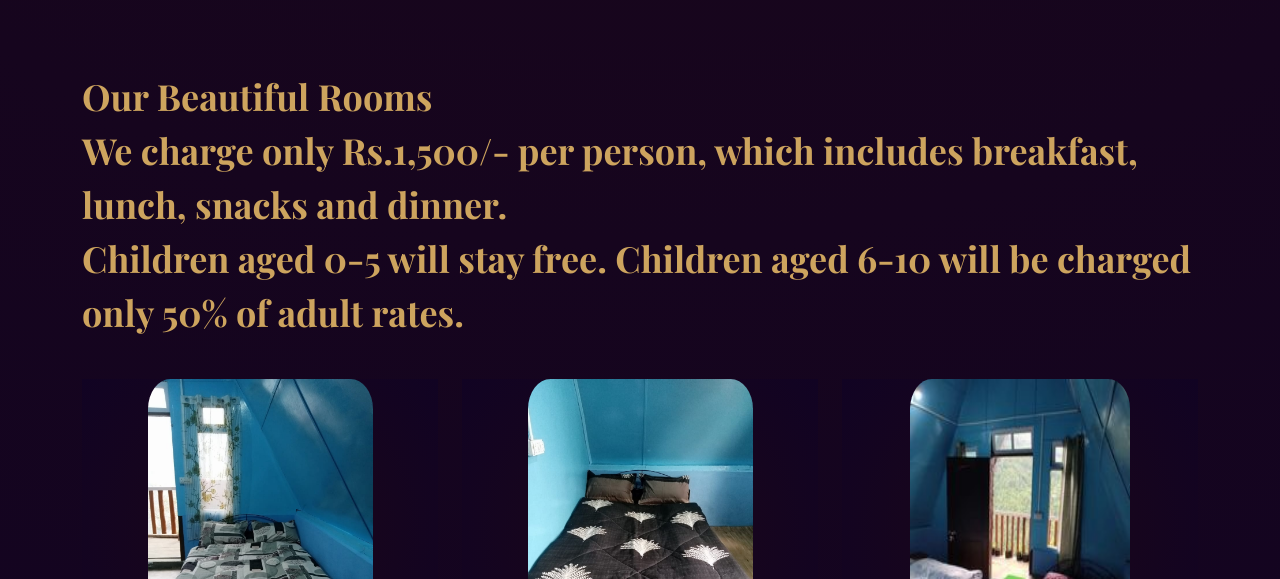
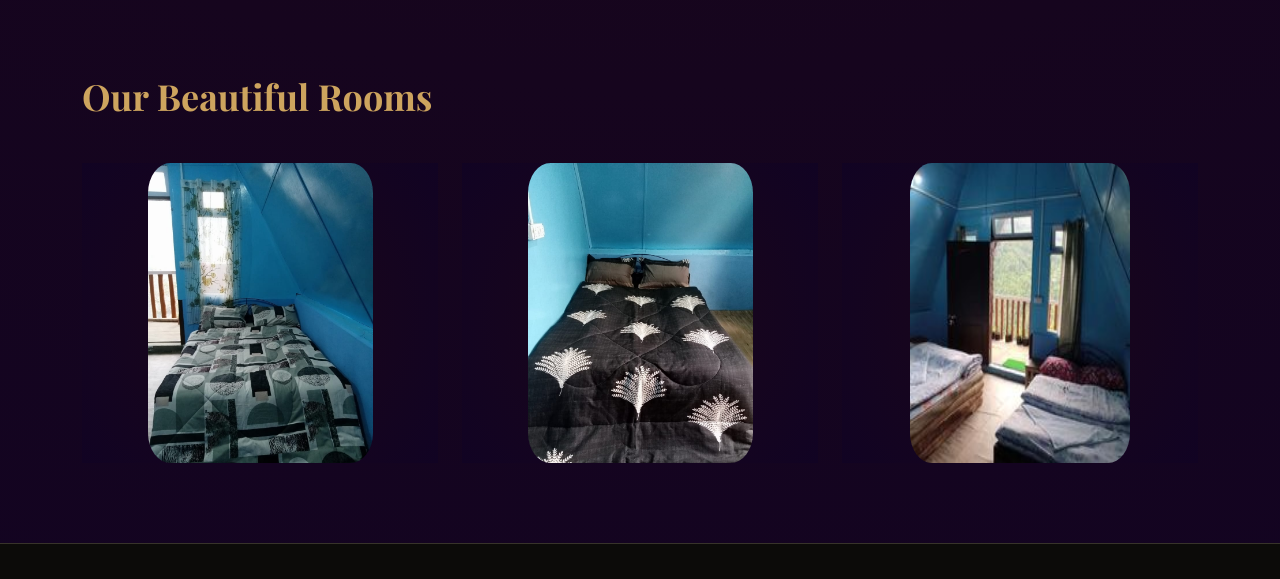
Before and after one commit to atithyaHomestay/atithya, a plain HTML site: page index.html in a window 1280 px wide. Shown: the part 3000-3579 px from the top of the page. Drawn offline with nearby package versions, Linux system fonts and the light colour scheme; a web font is replaced by a local one.

Commit message:
Update index.html

```diff
--- a/index.html
+++ b/index.html
@@ -292,8 +292,6 @@
         <div class="section-title">
           <h2>Rooms</h2>
           <p>Our Beautiful Rooms</p>
-          <p>We charge only Rs.1,500/- per person, which includes breakfast, lunch, snacks and dinner.</p>
-          <p>Children aged 0-5 will stay free. Children aged 6-10 will be charged only 50% of adult rates.  </p>
         </div>
 
         <div class="row">
```
